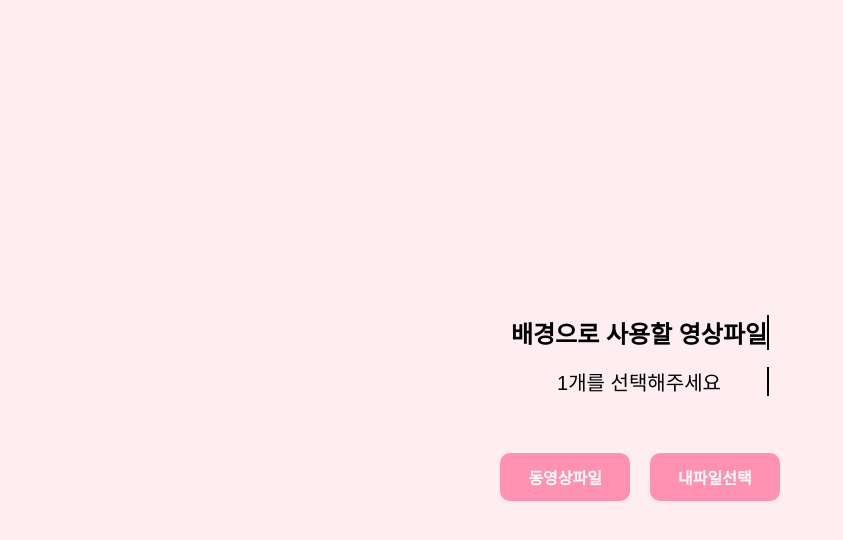
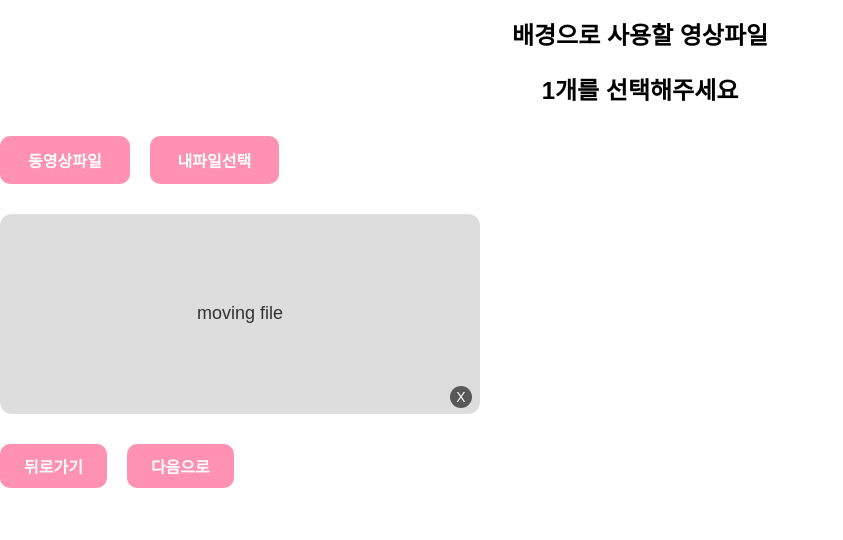
Before and after one commit to xeon-243859/ppongtok-app, a React (Vite) app: page /video/entry in a window 1280 px wide. Shown: the top 540 px of the page, without its empty margins (0-843 px from the left). Built offline with nearby package versions, Linux system fonts and the light colour scheme.

Commit message:
🎬 VideoEntryPage 감성 완성: 자막, 선택 버튼, 영상 표시 박스, 삭제버튼, 뒤로/다음 버튼 추가

```diff
--- a/src/pages/VideoEntryPage.css
+++ b/src/pages/VideoEntryPage.css
@@ -1,3 +1,4 @@
+// ✅ VideoEntryPage.css
 .entry-page-container {
   display: flex;
   flex-direction: column;
@@ -12,7 +13,7 @@
 
 .entry-text-block {
   text-align: center;
-    margin-bottom: 40px;
+  margin-bottom: 30px;
 }
 
 .entry-title {
@@ -20,23 +21,13 @@
   font-weight: 700;
   margin-bottom: 6px;
   white-space: nowrap;
-    overflow: hidden;
-    border-right: 2px solid;
-    animation: typing 2s steps(30, end), blink 0.75s step-end infinite;
-  }
-
-  .entry-subtitle {
-    font-size: 20px;
-    font-weight: 500;
-    white-space: nowrap;
-    overflow: hidden;
-    border-right: 2px solid;
-    animation: typing 2s steps(30, end), blink 0.75s step-end infinite;
 }
 
 .entry-button-group {
   display: flex;
+  flex-direction: row;
   gap: 20px;
+  margin-bottom: 30px;
 }
 
 .entry-button {
@@ -55,11 +46,57 @@
   background-color: #ffacc7;
 }
 
-  @keyframes typing {
-    from { width: 0; }
-    to { width: 100%; }
+.selected-video-box {
+  width: 90%;
+  max-width: 480px;
+  height: 200px;
+  background-color: #ddd;
+  border-radius: 12px;
+  position: relative;
+  margin-bottom: 30px;
+  display: flex;
+  align-items: center;
+  justify-content: center;
 }
 
-  @keyframes blink {
-    50% { border-color: transparent; }
+.moving-label {
+  font-size: 18px;
+  color: #333;
 }
+
+.remove-button {
+  position: absolute;
+  bottom: 10px;
+  right: 12px;
+  background-color: rgba(0, 0, 0, 0.6);
+  color: white;
+  border: none;
+  border-radius: 50%;
+  width: 26px;
+  height: 26px;
+  font-size: 14px;
+  line-height: 24px;
+  cursor: pointer;
+}
+
+.nav-button-group {
+  display: flex;
+  flex-direction: row;
+  gap: 20px;
+  margin-top: 10px;
+}
+
+.nav-button {
+  padding: 10px 24px;
+  font-size: 16px;
+  font-weight: 600;
+  border: none;
+  border-radius: 10px;
+  background-color: #ff92b2;
+  color: white;
+  cursor: pointer;
+}
+
+.nav-button:hover {
+  background-color: #ffacc7;
+}
--- a/src/pages/VideoEntryPage.jsx
+++ b/src/pages/VideoEntryPage.jsx
@@ -1,24 +1,34 @@
-import React from "react";
+// ✅ VideoEntryPage.jsx
+import React, { useState } from "react";
 import { useNavigate } from "react-router-dom";
 import "./VideoEntryPage.css";
 
 const VideoEntryPage = () => {
   const navigate = useNavigate();
+  const [selected, setSelected] = useState(true); // mock: 영상 선택된 상태
 
   return (
     <div className="entry-page-container">
       <div className="entry-text-block">
         <h1 className="entry-title">배경으로 사용할 영상파일</h1>
-        <h2 className="entry-subtitle">1개를 선택해주세요</h2>
+        <h2 className="entry-title">1개를 선택해주세요</h2>
       </div>
 
       <div className="entry-button-group">
-        <button className="entry-button" onClick={() => navigate("/video/select")}>
-          동영상파일
-        </button>
-        <button className="entry-button" onClick={() => navigate("/video/upload")}>
-          내파일선택
-        </button>
+        <button className="entry-button" onClick={() => navigate("/video/select")}>동영상파일</button>
+        <button className="entry-button" onClick={() => navigate("/video/upload")}>내파일선택</button>
+      </div>
+
+      {selected && (
+        <div className="selected-video-box">
+          <div className="moving-label">moving file</div>
+          <button className="remove-button" onClick={() => setSelected(false)}>X</button>
+        </div>
+      )}
+
+      <div className="nav-button-group">
+        <button className="nav-button" onClick={() => navigate(-1)}>뒤로가기</button>
+        <button className="nav-button" onClick={() => navigate("/video/select")}>다음으로</button>
       </div>
     </div>
   );
```
Lines whose indentation alone changed are shown as unchanged.
